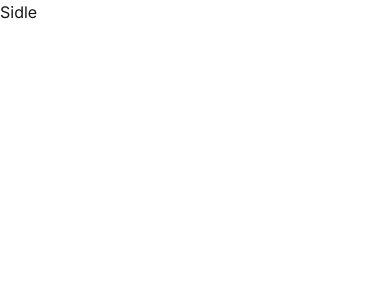
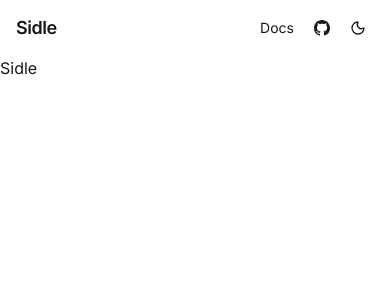
Before and after one commit to jordankmars/sidle, a Next.js app in the folder site/: page / in a window 390 px wide. Shown: the top 300 px of the page. Built offline with nearby package versions, Linux system fonts and the light colour scheme.

Commit message:
feat(site): add header with docs link, github and theme toggle

```diff
--- a/site/app/layout.tsx
+++ b/site/app/layout.tsx
@@ -1,5 +1,6 @@
 import type { Metadata } from "next";
 import { Inter, JetBrains_Mono } from "next/font/google";
+import { SiteHeader } from "@/components/site-header";
 import { ThemeProvider } from "@/components/theme-provider";
 import "./globals.css";
 
@@ -26,7 +27,10 @@ export default function RootLayout({ children }: LayoutProps<"/">) {
 			suppressHydrationWarning
 		>
 			<body className="flex min-h-dvh flex-col bg-white font-sans text-neutral-900 dark:bg-neutral-950 dark:text-neutral-100">
-				<ThemeProvider>{children}</ThemeProvider>
+				<ThemeProvider>
+					<SiteHeader />
+					{children}
+				</ThemeProvider>
 			</body>
 		</html>
 	);
--- /dev/null
+++ b/site/components/ghost-button.ts
@@ -0,0 +1,2 @@
+export const ghostButton =
+	"inline-grid size-8 place-items-center rounded-md transition-colors hover:bg-neutral-100 dark:hover:bg-neutral-800";
--- /dev/null
+++ b/site/components/icons.tsx
@@ -0,0 +1,62 @@
+import type { SVGProps } from "react";
+
+export function GitHubIcon(props: SVGProps<SVGSVGElement>) {
+	return (
+		<svg viewBox="0 0 16 16" fill="currentColor" aria-hidden {...props}>
+			<path d="M8 0c4.42 0 8 3.58 8 8a8.013 8.013 0 0 1-5.45 7.59c-.4.08-.55-.17-.55-.38 0-.27.01-1.13.01-2.2 0-.75-.25-1.23-.54-1.48 1.78-.2 3.65-.88 3.65-3.95 0-.88-.31-1.59-.82-2.15.08-.2.36-1.02-.08-2.12 0 0-.67-.22-2.2.82-.64-.18-1.32-.27-2-.27-.68 0-1.36.09-2 .27-1.53-1.03-2.2-.82-2.2-.82-.44 1.1-.16 1.92-.08 2.12-.51.56-.82 1.28-.82 2.15 0 3.06 1.86 3.75 3.64 3.95-.23.2-.44.55-.51 1.07-.46.21-1.61.55-2.33-.66-.15-.24-.6-.83-1.23-.82-.67.01-.27.38.01.53.34.19.73.9.82 1.13.16.45.68 1.31 2.69.94 0 .67.01 1.3.01 1.49 0 .21-.15.45-.55.38A7.995 7.995 0 0 1 0 8c0-4.42 3.58-8 8-8Z" />
+		</svg>
+	);
+}
+
+export function SunIcon(props: SVGProps<SVGSVGElement>) {
+	return (
+		<svg
+			viewBox="0 0 24 24"
+			fill="none"
+			stroke="currentColor"
+			strokeWidth={2}
+			strokeLinecap="round"
+			strokeLinejoin="round"
+			aria-hidden
+			{...props}
+		>
+			<circle cx="12" cy="12" r="4" />
+			<path d="M12 2v2M12 20v2M4.93 4.93l1.41 1.41M17.66 17.66l1.41 1.41M2 12h2M20 12h2M6.34 17.66l-1.41 1.41M19.07 4.93l-1.41 1.41" />
+		</svg>
+	);
+}
+
+export function MoonIcon(props: SVGProps<SVGSVGElement>) {
+	return (
+		<svg
+			viewBox="0 0 24 24"
+			fill="none"
+			stroke="currentColor"
+			strokeWidth={2}
+			strokeLinecap="round"
+			strokeLinejoin="round"
+			aria-hidden
+			{...props}
+		>
+			<path d="M20.985 12.486a9 9 0 1 1-9.473-9.472c.405-.022.617.46.402.803a6 6 0 0 0 8.268 8.268c.344-.215.825-.004.803.401" />
+		</svg>
+	);
+}
+
+export function BookIcon(props: SVGProps<SVGSVGElement>) {
+	return (
+		<svg
+			viewBox="0 0 24 24"
+			fill="none"
+			stroke="currentColor"
+			strokeWidth={2}
+			strokeLinecap="round"
+			strokeLinejoin="round"
+			aria-hidden
+			{...props}
+		>
+			<path d="M12 7v14" />
+			<path d="M3 18a1 1 0 0 1-1-1V4a1 1 0 0 1 1-1h5a4 4 0 0 1 4 4 4 4 0 0 1 4-4h5a1 1 0 0 1 1 1v13a1 1 0 0 1-1 1h-6a3 3 0 0 0-3 3 3 3 0 0 0-3-3z" />
+		</svg>
+	);
+}
--- /dev/null
+++ b/site/components/site-header.tsx
@@ -0,0 +1,34 @@
+import Link from "next/link";
+import { external, GITHUB_URL } from "@/lib/links";
+import { ghostButton } from "./ghost-button";
+import { GitHubIcon } from "./icons";
+import { ThemeToggle } from "./theme-toggle";
+
+export function SiteHeader() {
+	return (
+		<header>
+			<div className="mx-auto flex h-14 max-w-6xl items-center justify-between px-4 sm:px-6">
+				<Link href="/" className="text-lg font-semibold tracking-tight">
+					Sidle
+				</Link>
+				<nav className="flex items-center gap-1">
+					<Link
+						href="/docs"
+						className="relative mr-2 text-sm after:absolute after:inset-x-0 after:-bottom-0.5 after:h-px after:origin-left after:scale-x-0 after:bg-current after:transition-transform after:duration-200 after:ease-out hover:after:scale-x-100 focus-visible:after:scale-x-100 motion-reduce:after:transition-none"
+					>
+						Docs
+					</Link>
+					<a
+						href={GITHUB_URL}
+						{...external}
+						className={ghostButton}
+						aria-label="GitHub"
+					>
+						<GitHubIcon className="size-4" />
+					</a>
+					<ThemeToggle />
+				</nav>
+			</div>
+		</header>
+	);
+}
--- /dev/null
+++ b/site/components/theme-toggle.tsx
@@ -0,0 +1,22 @@
+"use client";
+
+import { useTheme } from "next-themes";
+import { ghostButton } from "./ghost-button";
+import { MoonIcon, SunIcon } from "./icons";
+
+// Both icons render, and CSS picks one, so the server markup never has to
+// guess the theme.
+export function ThemeToggle() {
+	const { resolvedTheme, setTheme } = useTheme();
+	return (
+		<button
+			type="button"
+			className={ghostButton}
+			aria-label="Toggle theme"
+			onClick={() => setTheme(resolvedTheme === "dark" ? "light" : "dark")}
+		>
+			<MoonIcon className="size-4 dark:hidden" />
+			<SunIcon className="hidden size-4 dark:block" />
+		</button>
+	);
+}
--- /dev/null
+++ b/site/lib/links.ts
@@ -0,0 +1,5 @@
+export const GITHUB_URL = "https://github.com/jordankmars/sidle";
+export const AUTHOR_URL = "https://jordanmars.dev";
+
+/** Spread onto links that leave the site, so they open in a new tab. */
+export const external = { target: "_blank", rel: "noopener noreferrer" };
```
